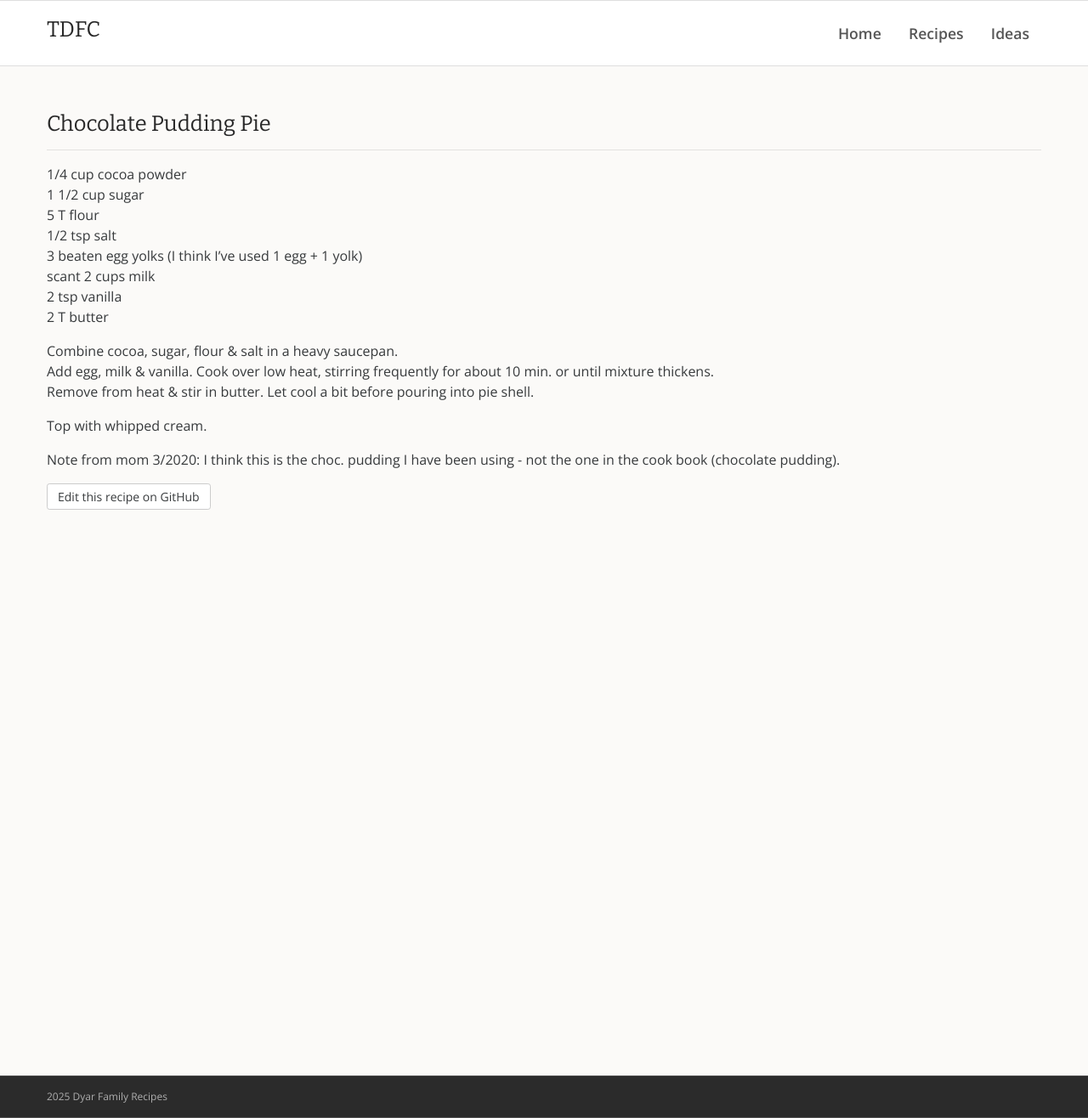
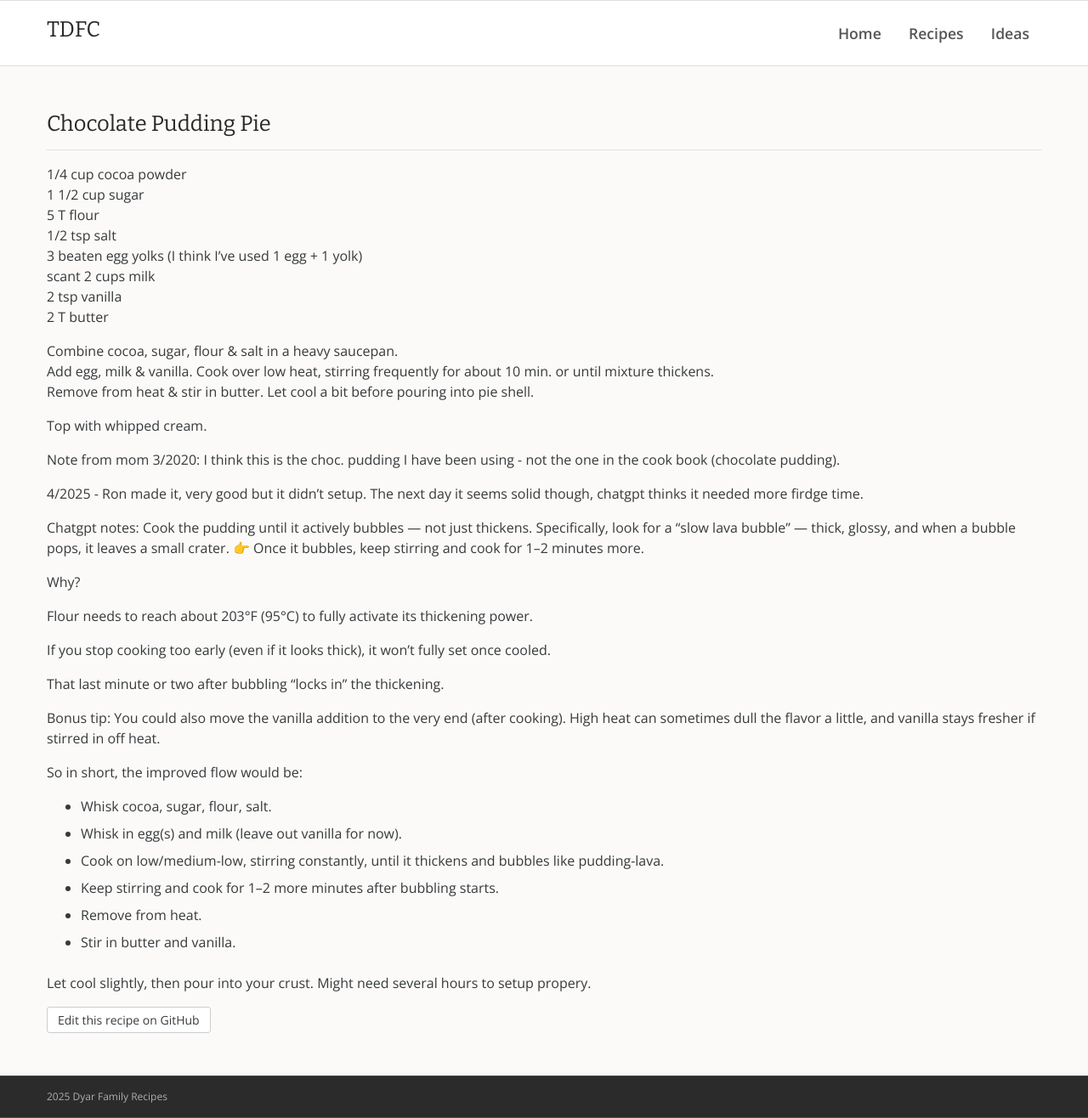
Before and after one commit to rdyar/tdfc, a Jekyll site: the page built from _desserts/chocolate-pudding-pie.md, in a window 1280 px wide and 1316 px high. Shown: the whole window at 85% size. Built offline with Jekyll 4.4.1, drawn with Linux system fonts in a browser that asks for light colours.

Commit message:
Update chocolate-pudding-pie.md

```diff
--- a/_desserts/chocolate-pudding-pie.md
+++ b/_desserts/chocolate-pudding-pie.md
@@ -17,3 +17,33 @@ Remove from heat & stir in butter.  Let cool a bit before pouring into pie shell
 Top with whipped cream.
 
 Note from mom 3/2020: I think this is the choc. pudding I have been using - not the one in the cook book (chocolate pudding).
+
+4/2025 - Ron made it, very good but it didn't setup. The next day it seems solid though, chatgpt thinks it needed more firdge time.
+
+Chatgpt notes:
+Cook the pudding until it actively bubbles — not just thickens.
+Specifically, look for a "slow lava bubble" — thick, glossy, and when a bubble pops, it leaves a small crater.
+👉 Once it bubbles, keep stirring and cook for 1–2 minutes more.
+
+Why?
+
+Flour needs to reach about 203°F (95°C) to fully activate its thickening power.
+
+If you stop cooking too early (even if it looks thick), it won’t fully set once cooled.
+
+That last minute or two after bubbling "locks in" the thickening.
+
+Bonus tip:
+You could also move the vanilla addition to the very end (after cooking).
+High heat can sometimes dull the flavor a little, and vanilla stays fresher if stirred in off heat.
+
+So in short, the improved flow would be:
+
+- Whisk cocoa, sugar, flour, salt.
+- Whisk in egg(s) and milk (leave out vanilla for now).
+- Cook on low/medium-low, stirring constantly, until it thickens and bubbles like pudding-lava.
+- Keep stirring and cook for 1–2 more minutes after bubbling starts.
+- Remove from heat.
+- Stir in butter and vanilla.
+
+Let cool slightly, then pour into your crust. Might need several hours to setup propery.
```
